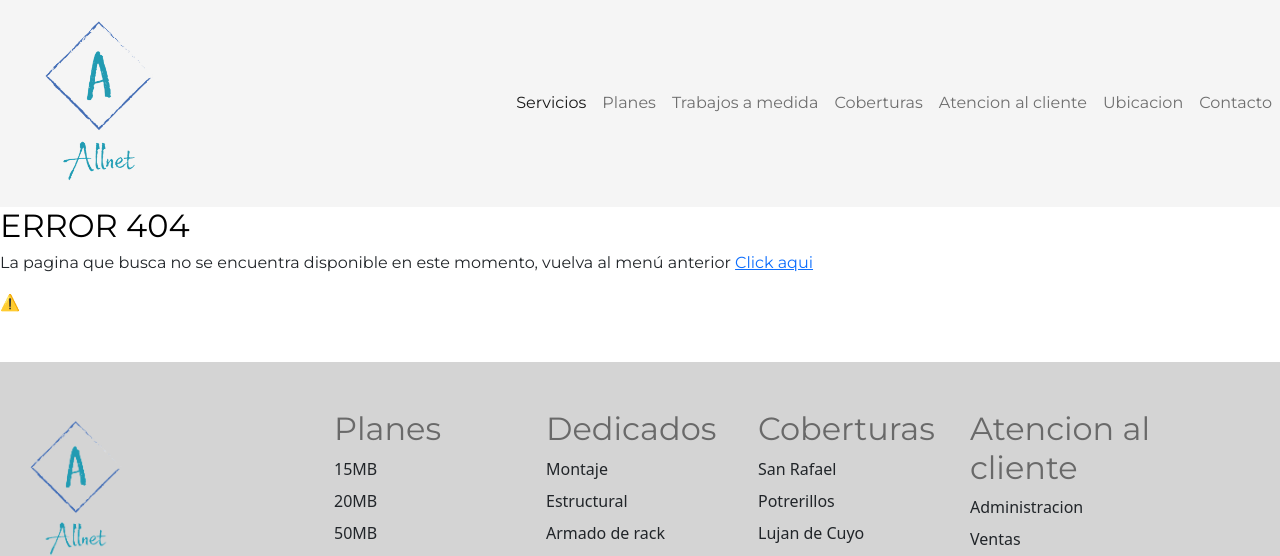
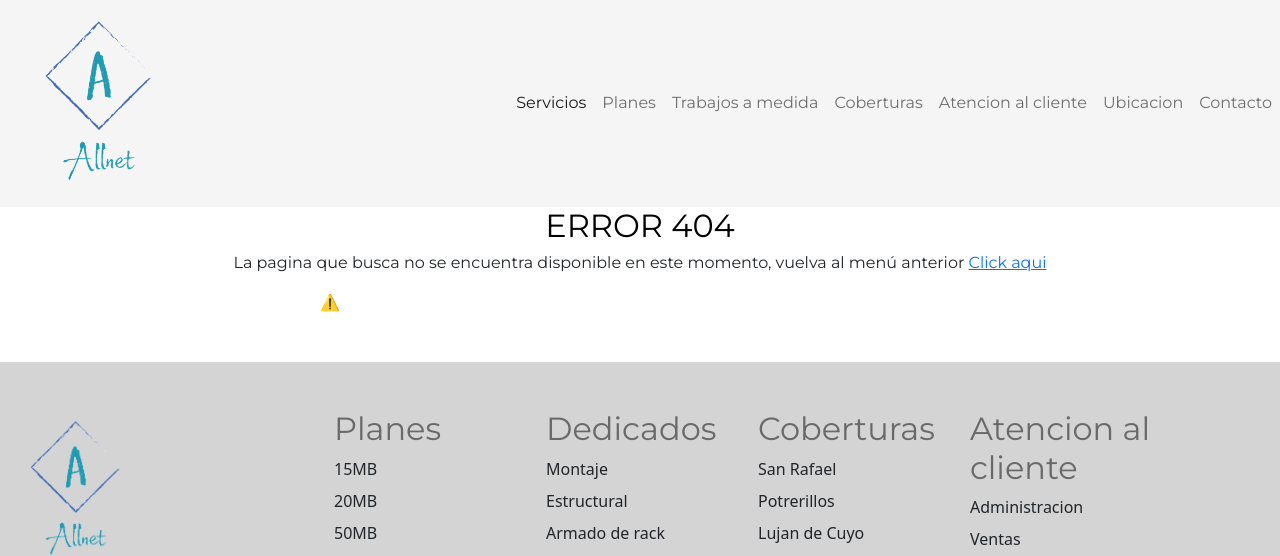
Before and after one commit to RamiSanchez/Allnet, a website: page error404.html in a window 1280 px wide. Shown: the top 556 px of the page. Drawn offline with nearby package versions, Linux system fonts and the light colour scheme; no server answers.

Commit message:
modificaciones en error404

```diff
--- a/error404.html
+++ b/error404.html
@@ -9,6 +9,7 @@
     <title>Error 404</title>
 </head>
 <body>
+  <div>
     <script src="https://cdn.jsdelivr.net/npm/bootstrap@5.0.2/dist/js/bootstrap.bundle.min.js" integrity="sha384-MrcW6ZMFYlzcLA8Nl+NtUVF0sA7MsXsP1UyJoMp4YLEuNSfAP+JcXn/tWtIaxVXM" crossorigin="anonymous"></script>
     <!-- Nav -->
     <header>
@@ -49,11 +50,16 @@
             </div>
           </nav>
     </header>
+    <div class="texto__titulo--centrado ">
+      <h1>ERROR 404</h1>
+      <P>La pagina que busca no se encuentra disponible en este momento, vuelva al menú anterior <a href="index.html#">Click aqui</a> </P>
+      <div class="d-flex justify-content-center">
+        <script src="https://unpkg.com/@lottiefiles/lottie-player@latest/dist/lottie-player.js"></script>
+      <lottie-player src="https://assets4.lottiefiles.com/packages/lf20_e12qdphg.json"  background="transparent"  speed="1" class="imagenesAnimada"    autoplay></lottie-player>
+      </div>
 
-    <h1>ERROR 404</h1>
-    <P>La pagina que busca no se encuentra disponible en este momento, vuelva al menú anterior <a href="index.html#">Click aqui</a> </P>
-    <script src="https://unpkg.com/@lottiefiles/lottie-player@latest/dist/lottie-player.js"></script>
-    <lottie-player src="https://assets4.lottiefiles.com/packages/lf20_e12qdphg.json"  background="transparent"  speed="1"  style="center width:33%; height:33%;"  autoplay></lottie-player>
+    </div>
+
 
     <footer class="bd-footer py-5 mt-5 " id="footer">
       <div class="row">
@@ -109,5 +115,8 @@
         </div>
       </div>
     </footer>
+
+  </div>
+
 </body>
 </html>
--- a/scss/_commons.scss
+++ b/scss/_commons.scss
@@ -10,8 +10,11 @@ $bg-info:#f5f5f5;
 $bg-success:#ececec;
 
 $w-25:25%;
+$w-33:33%;
 $w-50:50%;
 $w-100:100%;
+
+$h-33:33%;
 
 $d-flex:flex;
 $d-block:block;
--- a/scss/_content.scss
+++ b/scss/_content.scss
@@ -22,6 +22,11 @@ aside{
 	background-color: $bg-info;
 }
 
+.imagenesAnimada{
+	height: 50%;
+	width: 50%;
+	text-align: center;
+}
 
 .texto {
 	text-transform: uppercase;
```
Also changed, not shown: css/main.css.
